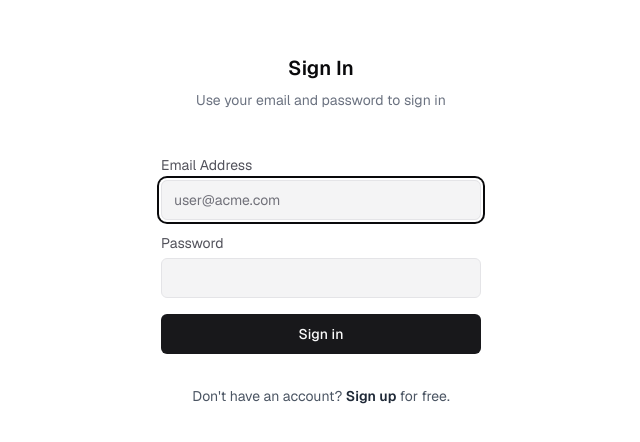
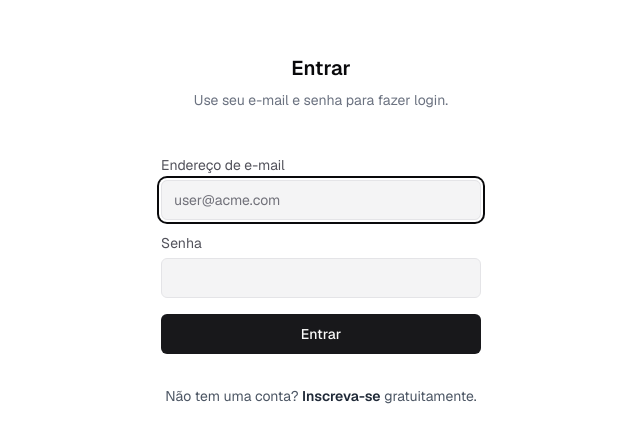
Before and after one commit to Jamilsonr/benny-ai-chatbot, a Next.js app: page /login in a window 1280 px wide. Shown: the part 170-612 px from the top of the page, without its empty margins (319-959 px from the left). Built offline with nearby package versions, Linux system fonts and the light colour scheme.

Commit message:
Alterações realizadas

```diff
--- a/app/(auth)/login/page.tsx
+++ b/app/(auth)/login/page.tsx
@@ -27,12 +27,12 @@ export default function Page() {
     if (state.status === 'failed') {
       toast({
         type: 'error',
-        description: 'Invalid credentials!',
+        description: 'Credenciais inválido!',
       });
     } else if (state.status === 'invalid_data') {
       toast({
         type: 'error',
-        description: 'Failed validating your submission!',
+        description: 'Falha ao validar a sua submissão!',
       });
     } else if (state.status === 'success') {
       setIsSuccessful(true);
@@ -49,22 +49,22 @@ export default function Page() {
     <div className="flex h-dvh w-screen items-start pt-12 md:pt-0 md:items-center justify-center bg-background">
       <div className="w-full max-w-md overflow-hidden rounded-2xl flex flex-col gap-12">
         <div className="flex flex-col items-center justify-center gap-2 px-4 text-center sm:px-16">
-          <h3 className="text-xl font-semibold dark:text-zinc-50">Sign In</h3>
+          <h3 className="text-xl font-semibold dark:text-zinc-50">Entrar</h3>
           <p className="text-sm text-gray-500 dark:text-zinc-400">
-            Use your email and password to sign in
+            Use seu e-mail e senha para fazer login.
           </p>
         </div>
         <AuthForm action={handleSubmit} defaultEmail={email}>
-          <SubmitButton isSuccessful={isSuccessful}>Sign in</SubmitButton>
+          <SubmitButton isSuccessful={isSuccessful}>Entrar</SubmitButton>
           <p className="text-center text-sm text-gray-600 mt-4 dark:text-zinc-400">
-            {"Don't have an account? "}
+            {"Não tem uma conta? "}
             <Link
               href="/register"
               className="font-semibold text-gray-800 hover:underline dark:text-zinc-200"
             >
-              Sign up
+              Inscreva-se
             </Link>
-            {' for free.'}
+            {' gratuitamente.'}
           </p>
         </AuthForm>
       </div>
--- a/components/auth-form.tsx
+++ b/components/auth-form.tsx
@@ -21,7 +21,7 @@ export function AuthForm({
           htmlFor="email"
           className="text-zinc-600 font-normal dark:text-zinc-400"
         >
-          Email Address
+          Endereço de e-mail
         </Label>
 
         <Input
@@ -42,7 +42,7 @@ export function AuthForm({
           htmlFor="password"
           className="text-zinc-600 font-normal dark:text-zinc-400"
         >
-          Password
+          Senha
         </Label>
 
         <Input
```
Also changed, not shown: 2 other files (tests, documents, lock files or other folders).
